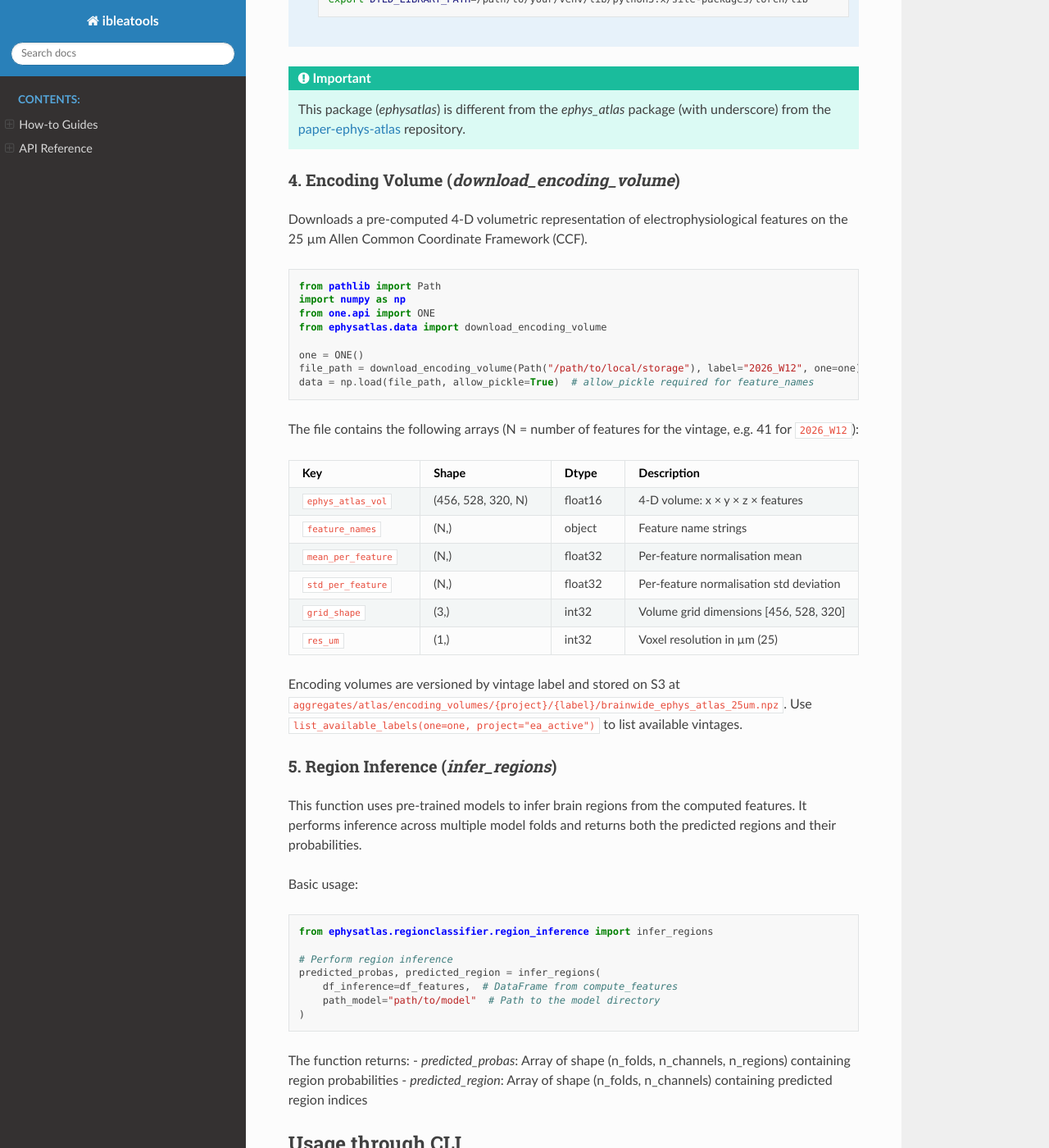
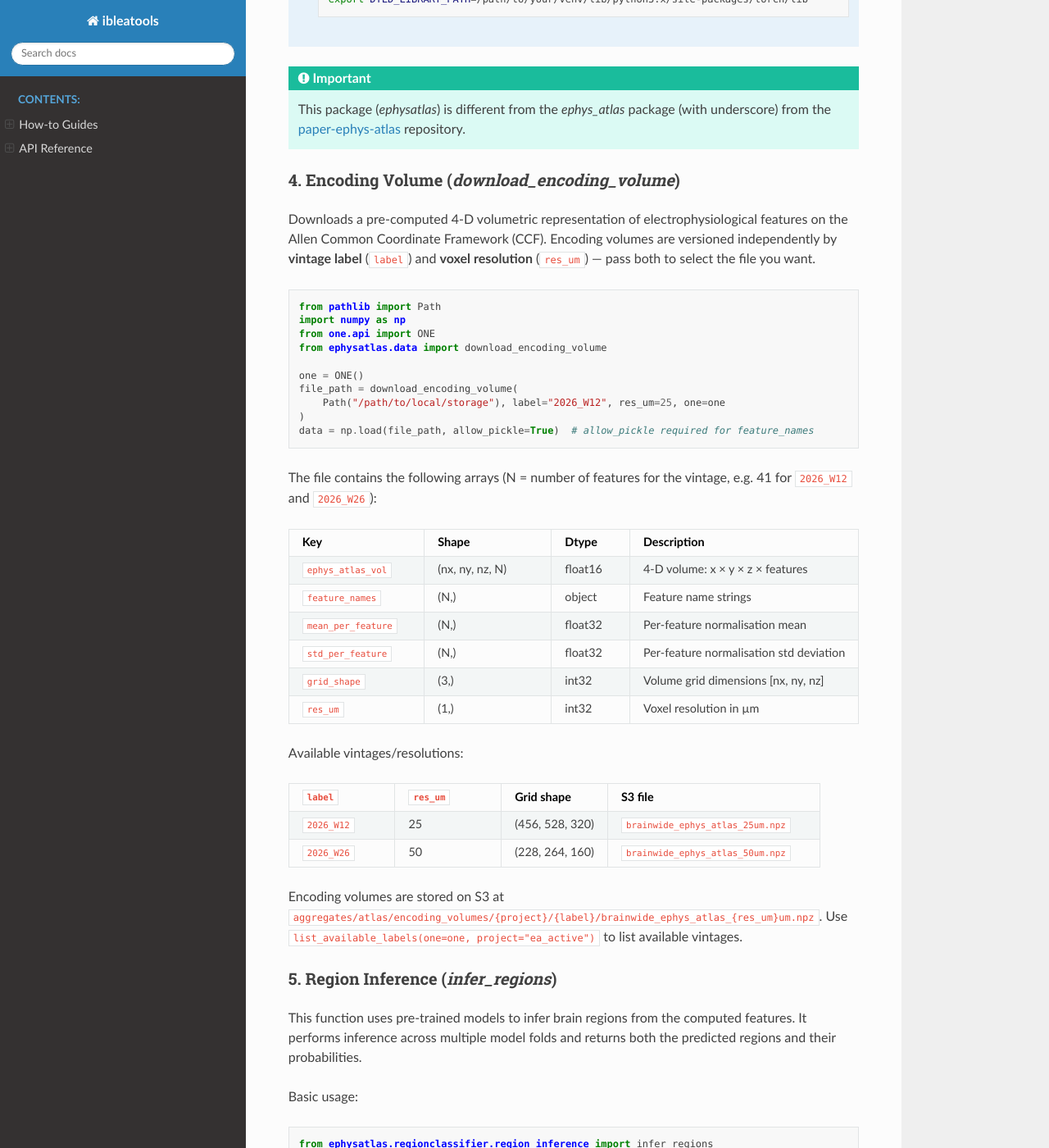
Before and after one commit to int-brain-lab/ibleatools, a Sphinx documentation site: the page built from docs/source/index.rst, in a window 1280 px wide and 1400 px high, scrolled down 2999 px. Shown: the whole window at 82% size. Built offline with Sphinx 7.4.7 and the Read the Docs theme 3.1.0, drawn with Linux system fonts in a browser that asks for light colours.

Commit message:
Document 50um encoding volume vintage and fix download_encoding_volume filename bug
download_encoding_volume() hardcoded the 25um filename regardless of the
requested label, so it could not fetch other resolutions. Add a res_um
parameter and derive the filename from it, and document both the 25um
(2026_W12) and 50um (2026_W26) vintages. Point the README doc link at the
published GitHub Pages site instead of the raw .rst source.

```diff
--- a/docs/source/index.rst
+++ b/docs/source/index.rst
@@ -146,7 +146,9 @@ The function returns a pandas DataFrame containing various electrophysiological
 ~~~~~~~~~~~~~~~~~~~~~~~~~~~~~~~~~~~~~~~~~~~~~~~
 
 Downloads a pre-computed 4-D volumetric representation of electrophysiological features
-on the 25 µm Allen Common Coordinate Framework (CCF).
+on the Allen Common Coordinate Framework (CCF). Encoding volumes are versioned
+independently by **vintage label** (``label``) and **voxel resolution** (``res_um``) —
+pass both to select the file you want.
 
 .. code-block:: python
 
@@ -156,10 +158,13 @@ on the 25 µm Allen Common Coordinate Framework (CCF).
    from ephysatlas.data import download_encoding_volume
 
    one = ONE()
-   file_path = download_encoding_volume(Path("/path/to/local/storage"), label="2026_W12", one=one)
+   file_path = download_encoding_volume(
+       Path("/path/to/local/storage"), label="2026_W12", res_um=25, one=one
+   )
    data = np.load(file_path, allow_pickle=True)  # allow_pickle required for feature_names
 
-The file contains the following arrays (N = number of features for the vintage, e.g. 41 for ``2026_W12``):
+The file contains the following arrays (N = number of features for the vintage, e.g. 41 for
+``2026_W12`` and ``2026_W26``):
 
 .. list-table::
    :header-rows: 1
@@ -170,7 +175,7 @@ The file contains the following arrays (N = number of features for the vintage,
      - Dtype
      - Description
    * - ``ephys_atlas_vol``
-     - (456, 528, 320, N)
+     - (nx, ny, nz, N)
      - float16
      - 4-D volume: x × y × z × features
    * - ``feature_names``
@@ -188,14 +193,33 @@ The file contains the following arrays (N = number of features for the vintage,
    * - ``grid_shape``
      - (3,)
      - int32
-     - Volume grid dimensions [456, 528, 320]
+     - Volume grid dimensions [nx, ny, nz]
    * - ``res_um``
      - (1,)
      - int32
-     - Voxel resolution in µm (25)
+     - Voxel resolution in µm
 
-Encoding volumes are versioned by vintage label and stored on S3 at
-``aggregates/atlas/encoding_volumes/{project}/{label}/brainwide_ephys_atlas_25um.npz``.
+Available vintages/resolutions:
+
+.. list-table::
+   :header-rows: 1
+   :widths: 20 20 20 40
+
+   * - ``label``
+     - ``res_um``
+     - Grid shape
+     - S3 file
+   * - ``2026_W12``
+     - 25
+     - (456, 528, 320)
+     - ``brainwide_ephys_atlas_25um.npz``
+   * - ``2026_W26``
+     - 50
+     - (228, 264, 160)
+     - ``brainwide_ephys_atlas_50um.npz``
+
+Encoding volumes are stored on S3 at
+``aggregates/atlas/encoding_volumes/{project}/{label}/brainwide_ephys_atlas_{res_um}um.npz``.
 Use ``list_available_labels(one=one, project="ea_active")`` to list available vintages.
 
 5. Region Inference (`infer_regions`)
```
Also changed, not shown: README.md (+1 -1 lines), docs/source/how-to/s3-architecture.rst (+6 -3 lines), 1 other file.
